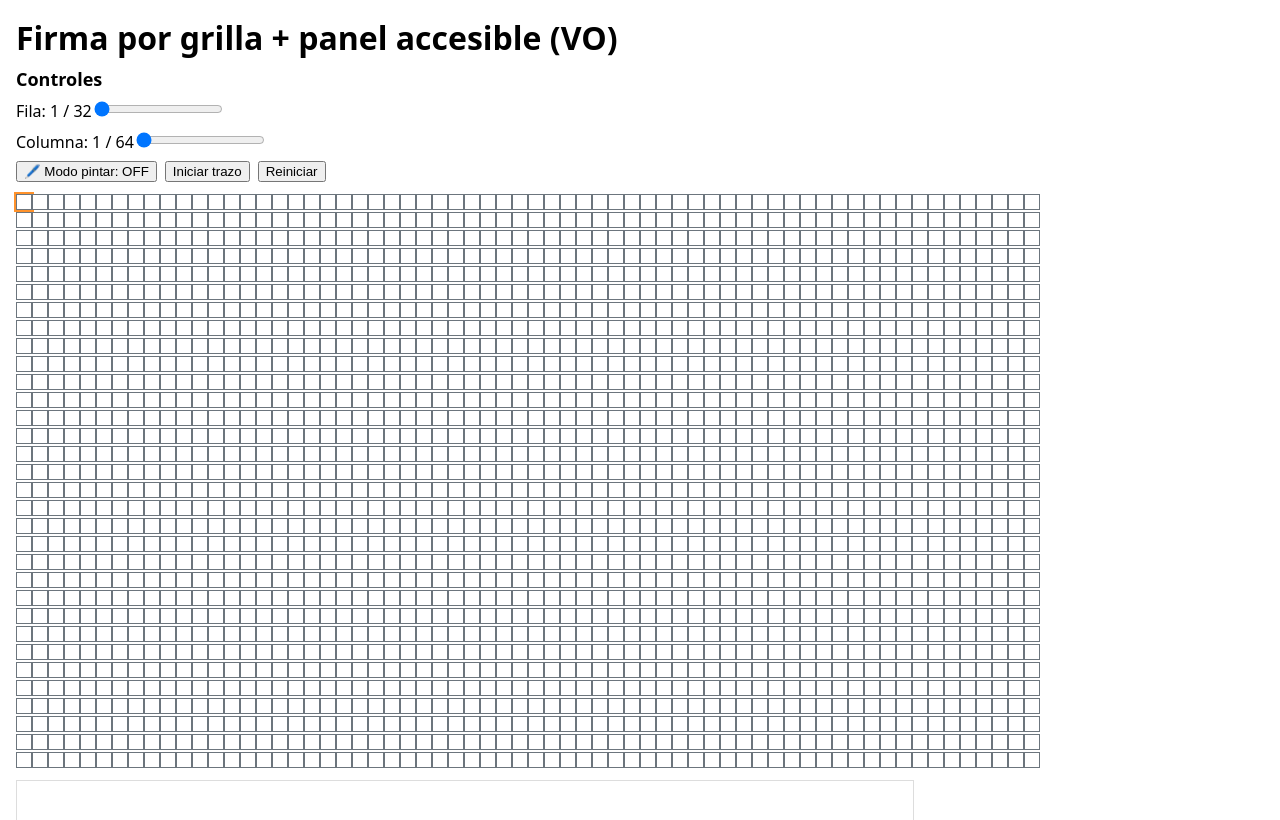
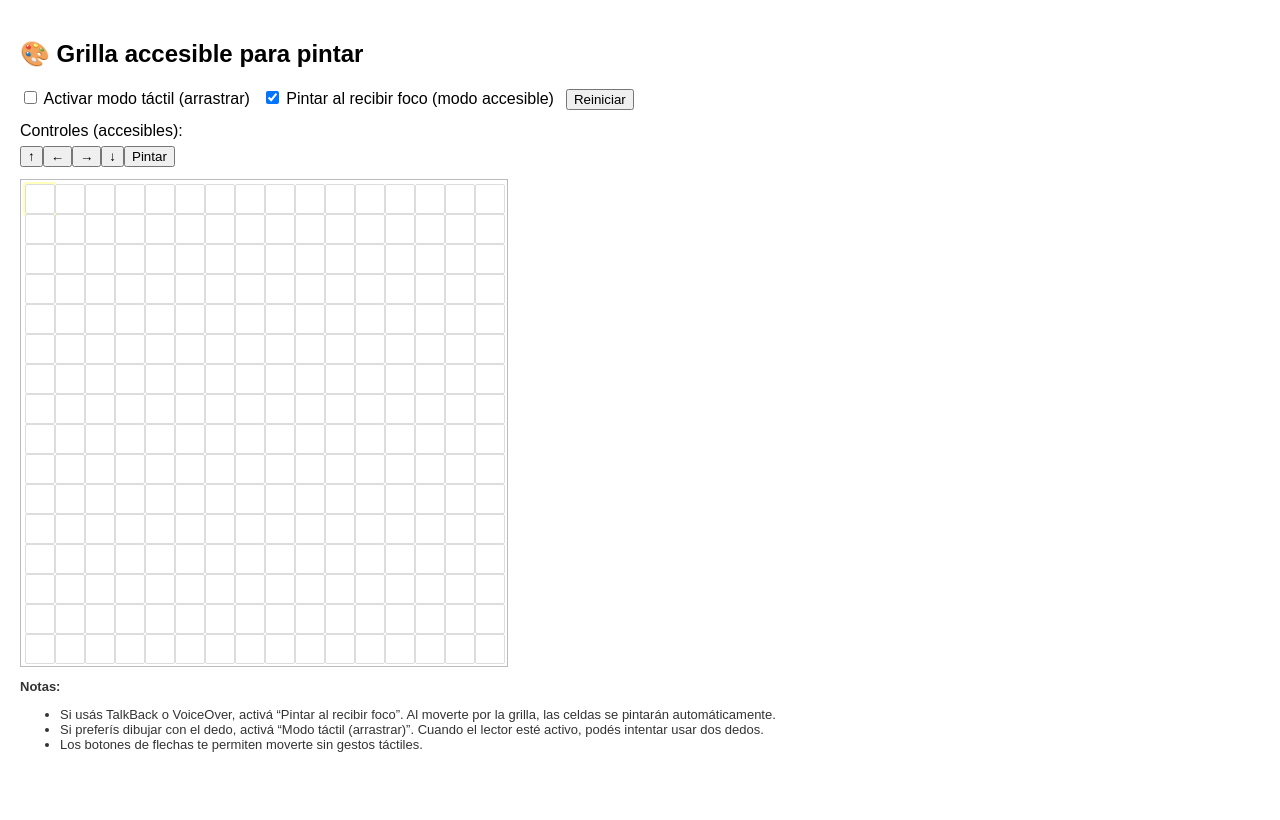
Before and after one commit to mbrachetta/mi-app, a React (Create React App) app: page / in a window 1280 px wide. Shown: the top 820 px of the page. Built offline with nearby package versions, Linux system fonts and the light colour scheme.

Commit message:
prueba grilla 9

```diff
--- a/src/App.js
+++ b/src/App.js
@@ -1,223 +1,257 @@
-import React, { useMemo, useRef, useState } from "react";
+import React, { useState, useRef, useEffect } from "react";
 
-/* ---------- Utilidades ---------- */
-function idOf(r, c) { return `${r}:${c}`; }
-function centerOf(id, size) {
-  const [r, c] = id.split(":").map(Number);
-  return { x: c * size + size / 2, y: r * size + size / 2 };
+const ROWS = 16;
+const COLS = 16;
+
+// Genera una grilla vacía
+function makeGrid(rows, cols) {
+  const g = [];
+  for (let r = 0; r < rows; r++) {
+    const row = [];
+    for (let c = 0; c < cols; c++) row.push(false);
+    g.push(row);
   }
-function catmullRomToBezier(points, alpha = 0.5) {
-  if (!points || points.length < 2) return "";
-  const pts = points.slice();
-  pts.unshift(points[0]); pts.push(points[points.length - 1]);
-  const d = [`M ${pts[1].x} ${pts[1].y}`];
-  for (let i = 0; i < pts.length - 3; i++) {
-    const p0 = pts[i], p1 = pts[i+1], p2 = pts[i+2], p3 = pts[i+3];
-    const d01 = Math.hypot(p1.x - p0.x, p1.y - p0.y) || 1;
-    const d12 = Math.hypot(p2.x - p1.x, p2.y - p1.y) || 1;
-    const d23 = Math.hypot(p3.x - p2.x, p3.y - p2.y) || 1;
-    const d01a = Math.pow(d01, alpha), d12a = Math.pow(d12, alpha), d23a = Math.pow(d23, alpha);
-    const A = (2 * d01a + d12a), C = (2 * d23a + d12a);
-    const denom1 = (A + d01a) || 1, denom2 = (C + d23a) || 1;
-    const c1x = (-d12a * p0.x + A * p1.x + d01a * p2.x) / denom1;
-    const c1y = (-d12a * p0.y + A * p1.y + d01a * p2.y) / denom1;
-    const c2x = ( d12a * p3.x + C * p2.x - d23a * p1.x) / denom2;
-    const c2y = ( d12a * p3.y + C * p2.y - d23a * p1.y) / denom2;
-    d.push(`C ${c1x} ${c1y} ${c2x} ${c2y} ${p2.x} ${p2.y}`);
-  }
-  return d.join(" ");
+  return g;
 }
 
-/* ---------- App ---------- */
 export default function App() {
-  // Tamaño del lienzo
-  const rows = 32, cols = 64, cellSize = 14;
-  const W = cols * cellSize, H = rows * cellSize;
+  const [grid, setGrid] = useState(() => makeGrid(ROWS, COLS));
+  const [drawMode, setDrawMode] = useState(false); // modo táctil/arrastre
+  const [paintOnFocus, setPaintOnFocus] = useState(true); // pintar al recibir foco
+  const drawingRef = useRef(false);
+  const gridRef = useRef(null);
+  const [focused, setFocused] = useState({ r: 0, c: 0 });
 
-  // Estado accesible
-  const [row, setRow] = useState(0);
-  const [col, setCol] = useState(0);
-  const [paintMode, setPaintMode] = useState(false);
-  const [painted, setPainted] = useState(new Set());          // celdas pintadas
-  const [current, setCurrent] = useState(null);               // trazo actual {cells:[], points:[]}
-  const [strokes, setStrokes] = useState([]);                 // trazos finalizados
-  const liveRef = useRef(null);
-
-  const announce = (msg) => { if (liveRef.current) liveRef.current.textContent = msg; };
-
-  // Acciones de trazo
-  const startStrokeAt = (r, c) => {
-    const k = idOf(r,c);
-    const p = centerOf(k, cellSize);
-    setPainted(prev => new Set(prev).add(k));
-    setCurrent({ cells:[k], points:[p] });
-    announce(`Inicio de trazo en fila ${r+1}, columna ${c+1}.`);
-  };
-  const addCellToStroke = (r, c) => {
-    const k = idOf(r,c);
-    setPainted(prev => { const n = new Set(prev); n.add(k); return n; });
-    if (current) {
-      setCurrent({
-        cells: [...current.cells, k],
-        points: [...current.points, centerOf(k, cellSize)]
+  // --- Función para pintar una celda ---
+  const paintCell = (r, c) => {
+    setGrid((prev) => {
+      const copy = prev.map((row) => row.slice());
+      copy[r][c] = true;
+      return copy;
     });
-    }
-    announce(`Pintada fila ${r+1}, columna ${c+1}.`);
-  };
-  const finishStroke = () => {
-    if (!current) return;
-    setStrokes(prev => [...prev, current]);
-    setCurrent(null);
-    announce("Trazo finalizado.");
   };
 
-  // Cuando muevas Fila/Columna (con VO: gestos de ajuste), pinta si el modo está ON
-  const onChangeRow = (e) => {
-    const r = Number(e.target.value);
-    setRow(r);
-    if (paintMode) {
-      if (!current) startStrokeAt(r, col); else addCellToStroke(r, col);
-    } else {
-      announce(`Fila ${r+1} de ${rows}.`);
-    }
-  };
-  const onChangeCol = (e) => {
-    const c = Number(e.target.value);
-    setCol(c);
-    if (paintMode) {
-      if (!current) startStrokeAt(row, c); else addCellToStroke(row, c);
-    } else {
-      announce(`Columna ${c+1} de ${cols}.`);
+  // --- Eventos pointer (para modo táctil) ---
+  useEffect(() => {
+    const root = gridRef.current;
+    if (!root) return;
+
+    const onPointerDown = (ev) => {
+      if (!drawMode) return;
+      ev.preventDefault();
+      drawingRef.current = true;
+      const cell = ev.target.closest("[data-cell]");
+      if (cell) {
+        const r = Number(cell.dataset.r);
+        const c = Number(cell.dataset.c);
+        paintCell(r, c);
       }
     };
 
-  const togglePaintMode = () => {
-    const next = !paintMode;
-    setPaintMode(next);
-    if (!next && current) finishStroke();            // al apagar, cerramos el trazo
-    if (next && !current) startStrokeAt(row, col);   // al encender, arrancamos en la celda actual
-  };
-  const resetAll = () => {
-    setPainted(new Set()); setStrokes([]); setCurrent(null);
-    announce("Lienzo reiniciado.");
+    const onPointerMove = (ev) => {
+      if (!drawMode || !drawingRef.current) return;
+      ev.preventDefault();
+      const el = document.elementFromPoint(ev.clientX, ev.clientY);
+      const cell = el?.closest?.("[data-cell]");
+      if (cell) {
+        const r = Number(cell.dataset.r);
+        const c = Number(cell.dataset.c);
+        paintCell(r, c);
+      }
     };
 
-  // Paths suavizados (vista previa)
-  const strokeColor = "#0d6efd", strokeWidth = 2, alpha = 0.5;
-  const previousPaths = useMemo(
-    () => strokes.map(s => catmullRomToBezier(s.points, alpha)),
-    [strokes, alpha]
-  );
-  const currentPath = useMemo(
-    () => (current && current.points && current.points.length >= 2)
-      ? catmullRomToBezier(current.points, alpha) : "",
-    [current, alpha]
-  );
+    const onPointerUp = () => {
+      drawingRef.current = false;
+    };
+
+    root.addEventListener("pointerdown", onPointerDown);
+    window.addEventListener("pointermove", onPointerMove);
+    window.addEventListener("pointerup", onPointerUp);
+
+    return () => {
+      root.removeEventListener("pointerdown", onPointerDown);
+      window.removeEventListener("pointermove", onPointerMove);
+      window.removeEventListener("pointerup", onPointerUp);
+    };
+  }, [drawMode]);
+
+  // --- Mover foco con flechas ---
+  const focusCell = (r, c) => {
+    const el = gridRef.current?.querySelector(`[data-r="${r}"][data-c="${c}"]`);
+    if (el) el.focus();
+  };
+
+  const onKeyGrid = (e) => {
+    const { r, c } = focused;
+    let nr = r,
+      nc = c;
+    if (e.key === "ArrowUp" || e.key === "w") nr = Math.max(0, r - 1);
+    if (e.key === "ArrowDown" || e.key === "s") nr = Math.min(ROWS - 1, r + 1);
+    if (e.key === "ArrowLeft" || e.key === "a") nc = Math.max(0, c - 1);
+    if (e.key === "ArrowRight" || e.key === "d") nc = Math.min(COLS - 1, c + 1);
+    if (nr !== r || nc !== c) {
+      setFocused({ r: nr, c: nc });
+      focusCell(nr, nc);
+      e.preventDefault();
+    }
+    if (e.key === " " || e.key === "Enter") {
+      paintCell(r, c);
+      e.preventDefault();
+    }
+  };
 
   return (
-    <div style={{ padding: 16, fontFamily: "system-ui, sans-serif" }}>
-      <h1 style={{ margin: "0 0 8px" }}>Firma por grilla + panel accesible (VO)</h1>
+    <div style={{ padding: 20, fontFamily: "sans-serif" }}>
+      <h2>🎨 Grilla accesible para pintar</h2>
 
-      {/* Panel de control accesible */}
-      <div role="group" aria-labelledby="ctl-title" style={{ display:"grid", gap:8, maxWidth: 420 }}>
-        <h2 id="ctl-title" style={{ margin: 0, fontSize: 18 }}>Controles</h2>
-
-        <label>
-          Fila: {row+1} / {rows}
+      <div role="toolbar" aria-label="Herramientas de pintura" style={{ marginBottom: 12 }}>
+        <label style={{ marginRight: 12 }}>
           <input
-            type="range"
-            min="0" max={rows-1} step="1"
-            value={row}
-            onChange={onChangeRow}
-            aria-label="Fila"
-          />
+            type="checkbox"
+            checked={drawMode}
+            onChange={(e) => setDrawMode(e.target.checked)}
+          />{" "}
+          Activar modo táctil (arrastrar)
         </label>
 
-        <label>
-          Columna: {col+1} / {cols}
+        <label style={{ marginRight: 12 }}>
           <input
-            type="range"
-            min="0" max={cols-1} step="1"
-            value={col}
-            onChange={onChangeCol}
-            aria-label="Columna"
-          />
+            type="checkbox"
+            checked={paintOnFocus}
+            onChange={(e) => setPaintOnFocus(e.target.checked)}
+          />{" "}
+          Pintar al recibir foco (modo accesible)
         </label>
 
-        <div style={{ display:"flex", gap:8 }}>
         <button
-            onClick={togglePaintMode}
-            aria-pressed={paintMode}
-            aria-label={`Modo pintar ${paintMode ? "activado" : "desactivado"}`}
+          onClick={() => {
+            setGrid(makeGrid(ROWS, COLS));
+            const live = document.getElementById("live-region");
+            if (live) live.textContent = "Grilla reiniciada";
+          }}
         >
-            {paintMode ? "🖊️ Modo pintar: ON" : "🖊️ Modo pintar: OFF"}
+          Reiniciar
         </button>
+      </div>
 
-          <button onClick={() => (!current ? startStrokeAt(row, col) : finishStroke())}>
-            {!current ? "Iniciar trazo" : "Finalizar trazo"}
+      <div style={{ display: "flex", gap: 12, marginBottom: 12 }}>
+        <div>
+          <div style={{ marginBottom: 6 }}>Controles (accesibles):</div>
+          <div>
+            <button
+              onClick={() => {
+                const nr = Math.max(0, focused.r - 1);
+                setFocused((s) => ({ r: nr, c: s.c }));
+                focusCell(nr, focused.c);
+              }}
+            >
+              ↑
             </button>
-
-          <button onClick={resetAll}>Reiniciar</button>
+            <button
+              onClick={() => {
+                const nc = Math.max(0, focused.c - 1);
+                setFocused((s) => ({ r: s.r, c: nc }));
+                focusCell(focused.r, nc);
+              }}
+            >
+              ←
+            </button>
+            <button
+              onClick={() => {
+                const nc = Math.min(COLS - 1, focused.c + 1);
+                setFocused((s) => ({ r: s.r, c: nc }));
+                focusCell(focused.r, nc);
+              }}
+            >
+              →
+            </button>
+            <button
+              onClick={() => {
+                const nr = Math.min(ROWS - 1, focused.r + 1);
+                setFocused((s) => ({ r: nr, c: s.c }));
+                focusCell(nr, focused.c);
+              }}
+            >
+              ↓
+            </button>
+            <button onClick={() => paintCell(focused.r, focused.c)}>Pintar</button>
           </div>
         </div>
 
-      {/* Mensajes accesibles sin mover foco */}
         <div
-        ref={liveRef}
+          id="live-region"
           aria-live="polite"
-        aria-atomic="true"
-        style={{ position:"absolute", left:-9999, width:1, height:1, overflow:"hidden" }}
+          style={{
+            position: "absolute",
+            left: -9999,
+            width: 1,
+            height: 1,
+            overflow: "hidden",
+          }}
         />
+      </div>
 
-      {/* Grilla visual (no focusable) */}
       <div
-        aria-label="Grilla de firma"
-        role="img"
-        aria-description={`Vista del lienzo. Celda actual fila ${row+1}, columna ${col+1}.`}
+        ref={gridRef}
+        role="grid"
+        aria-label="Lienzo de dibujo"
+        tabIndex={0}
+        onKeyDown={onKeyGrid}
         style={{
-          marginTop: 12,
           display: "grid",
-          gridTemplateColumns: `repeat(${cols}, ${cellSize}px)`,
+          gridTemplateColumns: `repeat(${COLS}, 28px)`,
+          gridTemplateRows: `repeat(${ROWS}, 28px)`,
           gap: 2,
-          userSelect: "none",
-          touchAction: "none" // no es esencial para VO, pero evita scroll accidental
+          touchAction: drawMode ? "none" : "auto",
+          maxWidth: "fit-content",
+          border: "1px solid #bbb",
+          padding: 4,
         }}
       >
-        {Array.from({ length: rows }).map((_, r) =>
-          Array.from({ length: cols }).map((_, c) => {
-            const k = idOf(r,c);
-            const isPainted = painted.has(k);
-            const isCursor = r === row && c === col;
-            return (
+        {grid.map((row, r) =>
+          row.map((painted, c) => (
             <div
-                key={k}
+              key={`${r}-${c}`}
+              data-cell
+              data-r={r}
+              data-c={c}
+              role="gridcell"
+              tabIndex={0}
+              aria-label={`Celda ${r + 1}, columna ${c + 1}, ${
+                painted ? "pintada" : "sin pintar"
+              }`}
+              onFocus={() => {
+                setFocused({ r, c });
+                if (paintOnFocus) paintCell(r, c);
+              }}
+              onClick={() => paintCell(r, c)}
               style={{
-                  width: cellSize, height: cellSize,
-                  border: "1px solid #6c757d",
-                  background: isPainted ? "#0d6efd" : "#fff",
-                  outline: isCursor ? "2px solid #ff922b" : "none",
-                  outlineOffset: 0
+                width: 28,
+                height: 28,
+                background: painted ? "#1e90ff" : "#fff",
+                border: "1px solid #ddd",
+                outline:
+                  focused.r === r && focused.c === c ? "2px solid #ffb" : "none",
+                borderRadius: 2,
               }}
             />
-            );
-          })
+          ))
         )}
       </div>
 
-      {/* Vista previa suavizada (oculta para VO) */}
-      <div style={{ marginTop: 12 }}>
-        <svg
-          width={W} height={H}
-          aria-hidden="true" focusable="false"
-          style={{ display:"block", border:"1px solid #ddd", background:"#fff" }}
-        >
-          {previousPaths.map((d,i) => (
-            <path key={i} d={d} stroke={strokeColor} strokeWidth={strokeWidth} fill="none" />
-          ))}
-          {currentPath && (
-            <path d={currentPath} stroke={strokeColor} strokeWidth={strokeWidth} fill="none" />
-          )}
-        </svg>
+      <div style={{ marginTop: 12, fontSize: 13, color: "#333" }}>
+        <strong>Notas:</strong>
+        <ul>
+          <li>
+            Si usás TalkBack o VoiceOver, activá “Pintar al recibir foco”. Al moverte
+            por la grilla, las celdas se pintarán automáticamente.
+          </li>
+          <li>
+            Si preferís dibujar con el dedo, activá “Modo táctil (arrastrar)”.
+            Cuando el lector esté activo, podés intentar usar dos dedos.
+          </li>
+          <li>Los botones de flechas te permiten moverte sin gestos táctiles.</li>
+        </ul>
       </div>
     </div>
   );
```
Also changed, not shown: src/App.css (+31 -4 lines). Lines whose indentation alone changed are shown as unchanged.
